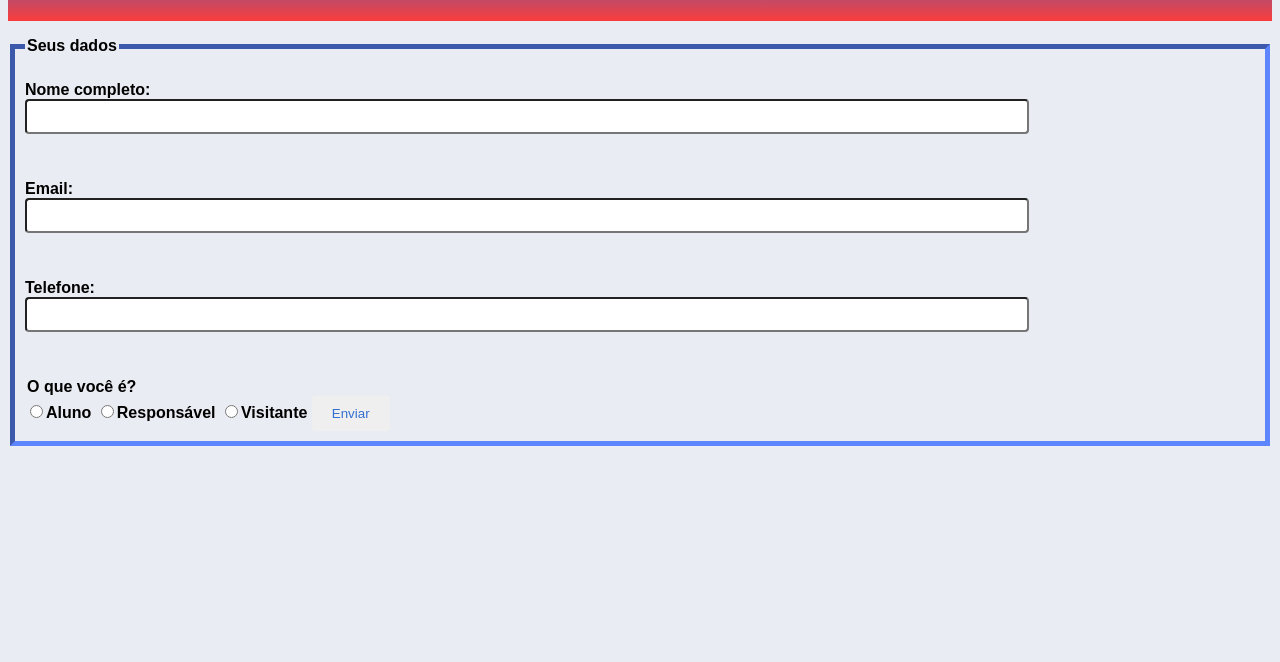
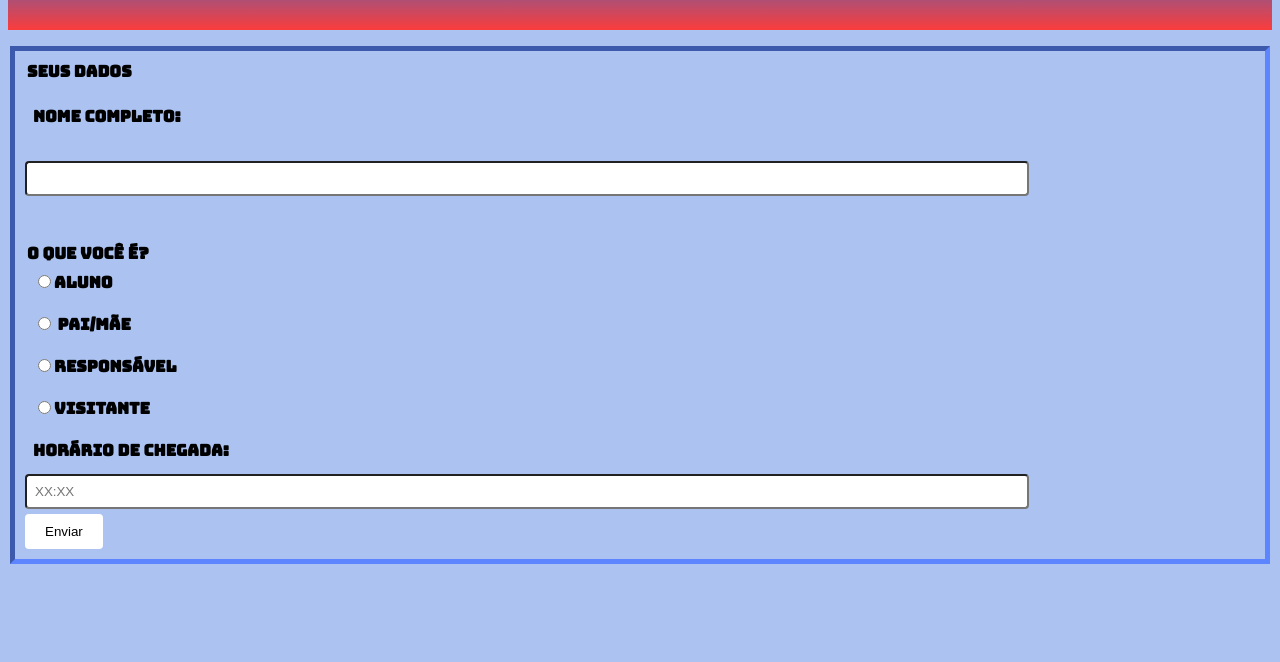
Before and after one commit to guilhermy17/feira, a plain HTML site: page index.html in a window 1280 px wide. Shown: the part 138-800 px from the top of the page. Drawn offline with Linux system fonts and the light colour scheme.

Commit message:
21/06/24

```diff
--- a/index.html
+++ b/index.html
@@ -6,11 +6,21 @@
   <meta name="viewport" content="width=device-width">
   <title>replit</title>
   <link href="style.css" rel="stylesheet" type="text/css" />
+
+<style>
+@import url('https://fonts.googleapis.com/css2?family=Bungee&display=swap');
+
+  body {
+    font-family: "Bungee", sans-serif;
+  }
+
+</style>
+
 </head>
 
 <body>
   <header>
-  <h1>Feira Cursos Técnicos</h1>
+  <h1>Feira dos Cursos Técnicos</h1>
     <h2> Colégio Prof. Lindaura Ribeiro Lucas</h2>
     </header>
   <div class="principal">
@@ -19,6 +29,7 @@
     </p>
     <main>
       <fieldset>
+   <form action="/FORMULARIO" method="POST">
             <legend>Seus dados</legend>
       <p>
 
@@ -26,24 +37,26 @@
             <label for="nome">Nome completo:</label><br>
             <input type="text" id="nome" name="nome" required><br><br>
 
-            <label for="email">Email:</label><br>
-            <input type="email" id="email" name="email" required><br><br>
-
-            <label for="telefone">Telefone:</label><br>
-            <input type="tel" id="telefone" name="telefone" required><br><br>
-
       <legend style="color: black;">O que você é?</legend>
 
       <label for="aluno" class="label"><input class="padrao" type="radio" value="aluno" name="aluno" id="aluno">Aluno</label>
+
+      <label for="pai" class="label"><input class="padrao" type="radio" value="pai" name=pai id="pai"> Pai/Mãe</label>
 
       <label for="responsável" class="label"><input class="padrao" type="radio" value="responsável" name="responsável" id="responsável">Responsável</label>
 
       <label for="visitante" class="label"><input class="padrao" type="radio" value="visitante" name="visitante" id="visitante">Visitante</label>
 
-      <input type="submit" value="Enviar">
+          <label for="hora" class="label">Horário de chegada:</label>
+    <input class="padrao" type="text" id="hora" name="hora" required placeholder="XX:XX">
+
+  <input type="submit" value="Enviar">
+  </form>
         </fieldset>
+
        </main>
   <script src="script.js"></script>
+
 </body>
 
 </html>
--- a/style.css
+++ b/style.css
@@ -1,5 +1,7 @@
+
 body {
-  background-color: #e9ecf2;
+  background-color: #acc3f2;
+
 }
 header {
   text-align: center;
@@ -9,18 +11,15 @@ header {
 }
 h1{
 font-size: 2em; color: #ffffff;
-  font-family:Arial, Helvetica, sans-serif
 }
 h2{
 font-size: 1em; color: #ffffff;
-  font-family:Arial, Helvetica, sans-serif
 }
 
 main{
   color: black;
   font-weight: bold;
   border-radius: 4px;
-  font-family:Arial, Helvetica, sans-serif
 }
 }
 
@@ -41,19 +40,18 @@ fieldset {
 }
 
 input[type="text"],
-input[type="email"],
-input[type="tel"],
 textarea {
   width: 80%;
   padding: 8px;
-  margin-bottom: 10px;
+  margin-bottom: 5px;
   border: 1px solid #;
   border-radius: 4px;
   display: block;
 }
 
 input[type="submit"] {
-  color: #326fd1;
+  background-color: white;
+  color: black;
   padding: 10px 20px;
   border: none;
   border-radius: 4px;
@@ -61,6 +59,15 @@ input[type="submit"] {
 }
 
 input[type="submit"]:hover {
-  background-color: #2d417d;
-  color: #326fd1;
+  background-color: red;
+  color: white;
 }
+
+label {
+  width: 80%;
+  padding: 8px;
+  margin-bottom: 5px;
+  border: 1px solid #;
+  border-radius: 4px;
+  display: block;
+}
```
Also changed, not shown: logo.png (added).
